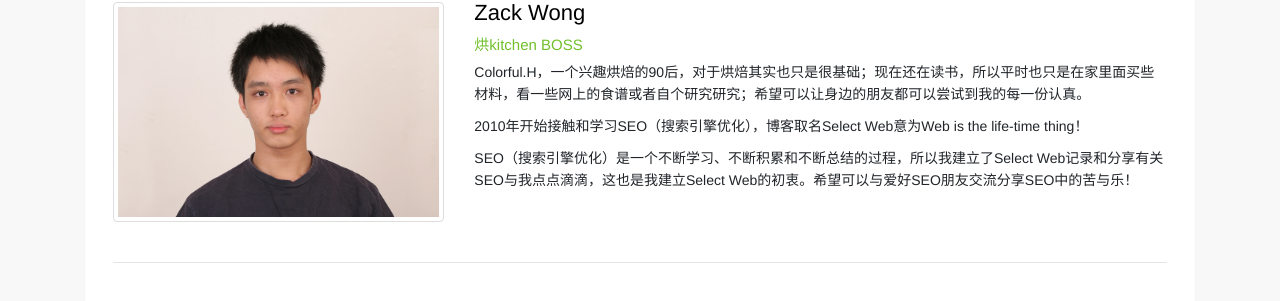
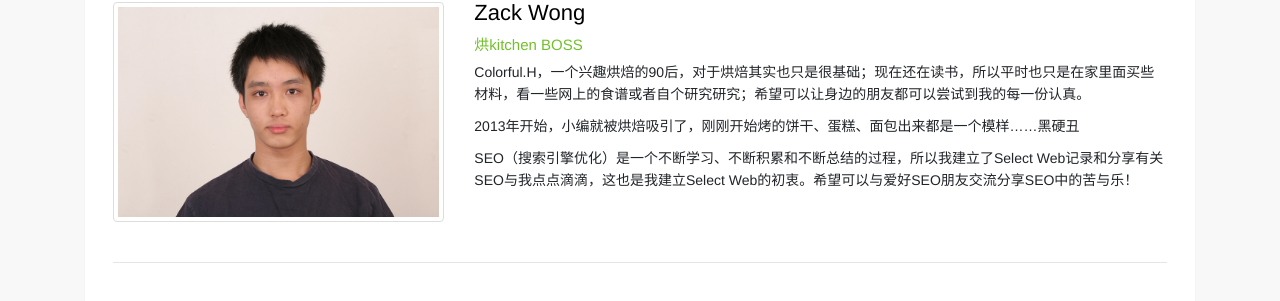
Before and after one commit to Colorful-Ly/Colorful-Ly.github.io, a Jekyll site: the page built from pages/about.html, in a window 1280 px wide. Shown: the part 263-564 px from the top of the page. Built offline with Jekyll 4.4.1, drawn with Linux system fonts in a browser that asks for light colours.

Commit message:
Update about.html

```diff
--- a/pages/about.html
+++ b/pages/about.html
@@ -15,7 +15,7 @@ description: Colorful.H，希望分享每一份食谱，用最简单的方式表
             <p class="post-title">Zack Wong</p>
             <p class="post-tag">烘kitchen BOSS</p>
             <p>Colorful.H，一个兴趣烘焙的90后，对于烘焙其实也只是很基础；现在还在读书，所以平时也只是在家里面买些材料，看一些网上的食谱或者自个研究研究；希望可以让身边的朋友都可以尝试到我的每一份认真。</p>
-            <p>2010年开始接触和学习SEO（搜索引擎优化），博客取名Select Web意为Web is the life-time thing！</p>
+            <p>2013年开始，小编就被烘焙吸引了，刚刚开始烤的饼干、蛋糕、面包出来都是一个模样……黑硬丑</p>
             <p>SEO（搜索引擎优化）是一个不断学习、不断积累和不断总结的过程，所以我建立了Select Web记录和分享有关SEO与我点点滴滴，这也是我建立Select Web的初衷。希望可以与爱好SEO朋友交流分享SEO中的苦与乐！</p>
           </div>
           <div class="col-md-12 my-4"><hr></div>
```
